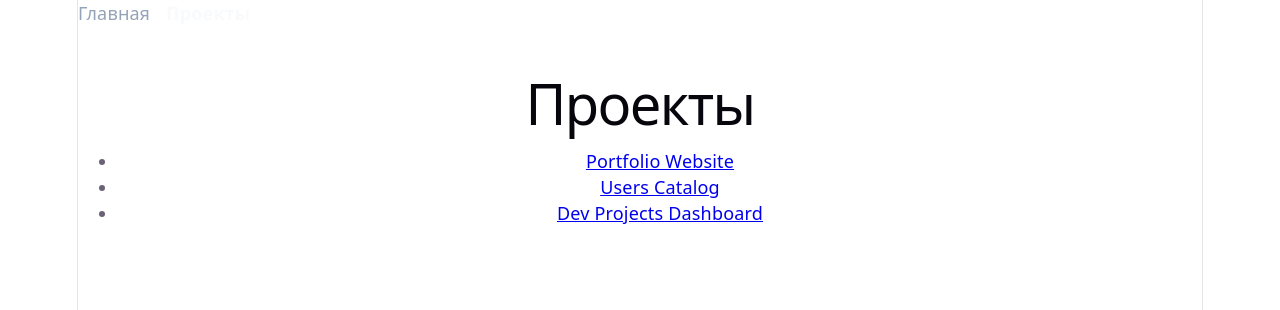
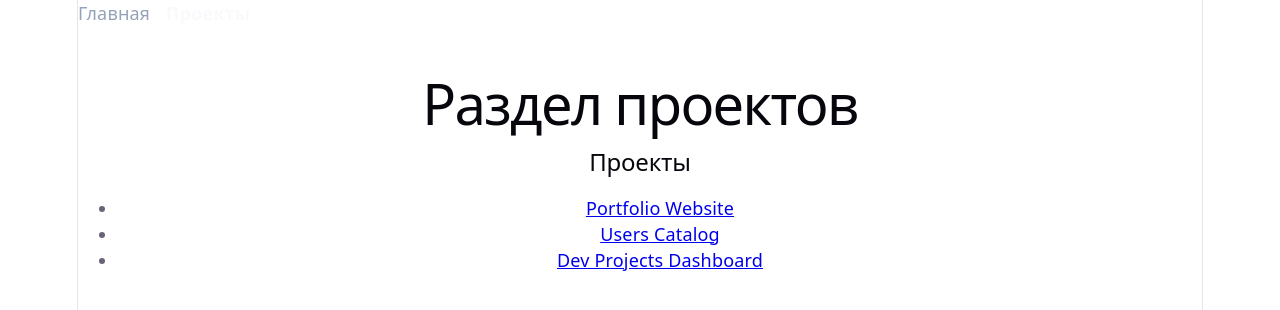
Before and after one commit to KanEDGY3000/react-router-project, a React (Vite) app: page /projects in a window 1280 px wide. Shown: the top 310 px of the page. Built offline with nearby package versions, Linux system fonts and the light colour scheme.

Commit message:
Add nested project routes

```diff
--- a/src/App.jsx
+++ b/src/App.jsx
@@ -4,6 +4,7 @@ import Projects from './pages/Projects.jsx';
 import './App.css';
 import ProjectDetails from './pages/ProjectDetails.jsx';
 import NotFound from './pages/NotFound.jsx';
+import ProjectsLayout from './layouts/ProjectsLayout.jsx';
 
 
 function App() {
@@ -41,17 +42,26 @@ function App() {
 
         <Route
           path='/projects'
-          element={<Projects />}
-        />
+          element={<ProjectsLayout />}
+        >
+          <Route
+            index
+            element={<Projects />}
+          />
+          <Route
+            path=':id'
+            element={<ProjectDetails />}
+          />
+        </Route>
 
         <Route
           path='/projects/:id'
-          element={<ProjectDetails/>}
+          element={<ProjectDetails />}
         />
 
         <Route
           path='*'
-          element={<NotFound/>}
+          element={<NotFound />}
         />
       </Routes>
     </>
--- /dev/null
+++ b/src/layouts/ProjectsLayout.jsx
@@ -0,0 +1,14 @@
+
+import { Outlet } from "react-router";
+
+function ProjectsLayout() {
+    return (
+        <section>
+            <h1>Раздел проектов</h1>
+
+            <Outlet/>
+        </section>
+    );
+}
+
+export default ProjectsLayout;
--- a/src/pages/Projects.jsx
+++ b/src/pages/Projects.jsx
@@ -4,7 +4,7 @@ import { Link } from "react-router";
 function Projects() {
     return (
         <section>
-            <h1>Проекты</h1>
+            <h2>Проекты</h2>
 
             <ul>
                 {projects.map((project) => (
```
